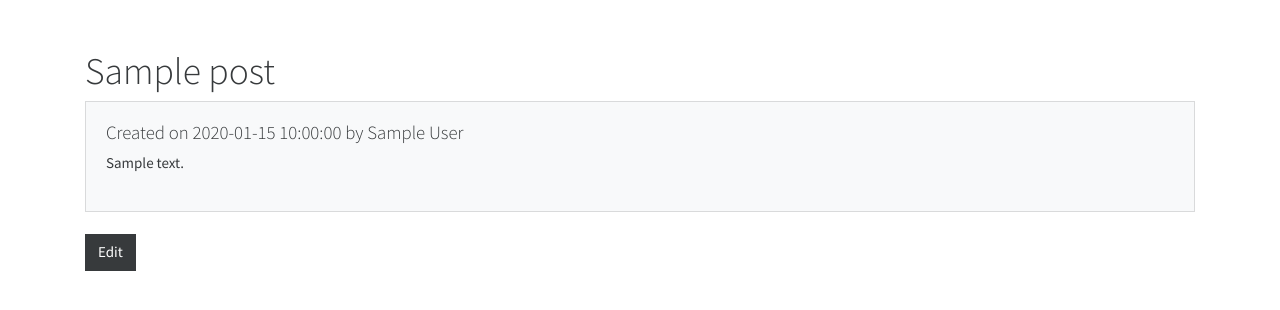
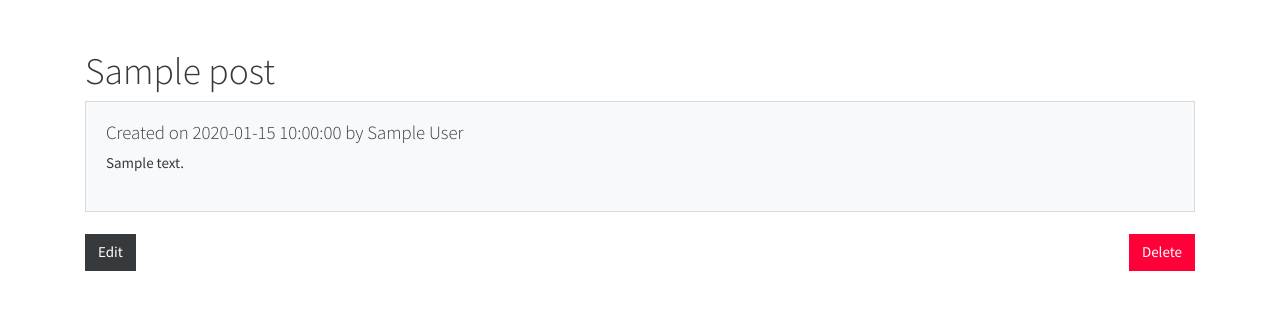
Before and after one commit to nplayfair/basic_blog, a PHP site: page /post.php?id=1 in a window 1280 px wide. Shown: the part 55-365 px from the top of the page. Run offline with PHP 8.4, Linux system fonts and the light colour scheme; tables that the repository leaves empty or names only in its code hold one stand-in row (values such as "Sample post"); some libraries are stand-ins or nearby versions.

Commit message:
Add delete post functionality

```diff
--- a/post.php
+++ b/post.php
@@ -1,6 +1,22 @@
 <?php
     require('config/config.php');
     require('config/db.php');
+
+    // Check for submit
+    if (isset($_POST['delete'])) {
+        // Get form data
+        $delete_id = mysqli_real_escape_string($conn, $_POST['delete_id']);
+
+        $query = "DELETE FROM posts WHERE id = {$delete_id}";
+
+        if (mysqli_query($conn, $query)) {
+            // Success
+            header('Location: '.ROOT_URL);
+        } else {
+            // Failure
+            echo 'ERROR: '. mysqli_error($conn);
+        }
+    }
 
     // Get post id
     $id = mysqli_real_escape_string($conn, $_GET['id']);
@@ -29,6 +45,10 @@
             <p><?php echo $post['body']; ?></p>
         </div>
         <br>
+        <form action="<?php echo $_SERVER['PHP_SELF']; ?>" class="float-right" method="post">
+            <input type="hidden" name="delete_id" value="<?php echo $post['id']; ?>">
+            <input type="submit" name="delete" value="Delete" class="btn btn-danger">
+        </form>
         <a href="<?php echo ROOT_URL; ?>editpost.php?id=<?php echo $post['id']; ?>"
         class="btn btn-secondary">Edit</a>
     </div>
```
